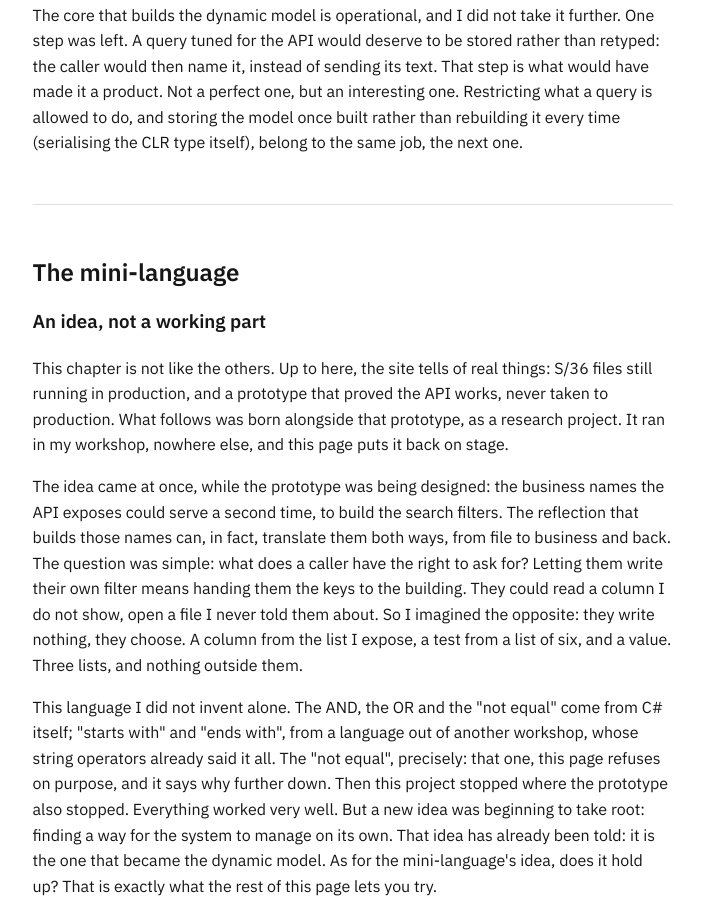
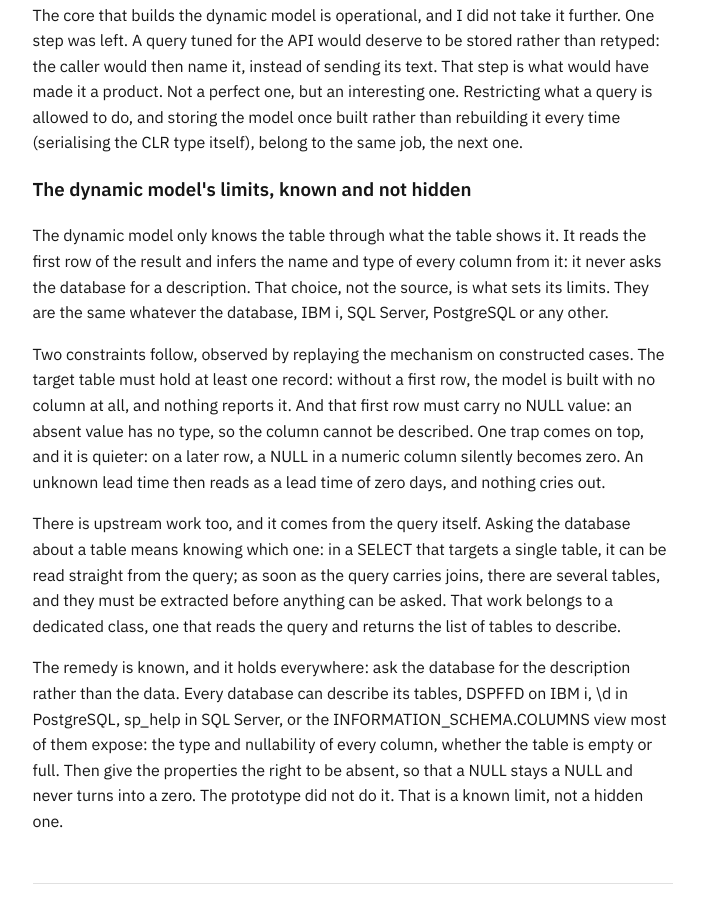
Before and after one commit to lianazel/ibm-s36-to-rest-api, a website: page index.html in a window 1280 px wide. Shown: the part 6770-7672 px from the top of the page, without its empty margins (280-981 px from the left). Drawn offline with Linux system fonts and the light colour scheme.

Commit message:
feat(solution): la section 3 dit les limites du modèle dynamique, les mêmes quel que soit le SGBD, et leur parade ; [W20] remboursée

```diff
--- a/index.html
+++ b/index.html
@@ -215,6 +215,12 @@
 
       <h3 data-i18n="section3.etape.title"></h3>
       <p data-i18n="section3.etape.p1"></p>
+
+      <h3 data-i18n="section3.limites.title"></h3>
+      <p data-i18n="section3.limites.cause"></p>
+      <p data-i18n="section3.limites.contraintes"></p>
+      <p data-i18n="section3.limites.amont"></p>
+      <p data-i18n="section3.limites.parade"></p>
     </section>
 
     <section id="mini-langage" aria-labelledby="mini-langage-titre">
--- a/js/i18n.js
+++ b/js/i18n.js
@@ -196,6 +196,13 @@ public List<object> ConstruireModeleDepuisResultat(IEnumerable<IDictionary<strin
       etape: {
         title: "Le noyau est opérationnel. Il restait une étape",
         p1: "Le noyau qui construit le modèle dynamique est opérationnel, et je ne suis pas allé plus loin. Il restait une étape. Une requête mise au point pour l'API mériterait d'être enregistrée plutôt que ressaisie : l'appelant la désignerait alors par son nom, et non par son texte. C'est cette étape qui en aurait fait un produit. Pas parfait, mais intéressant. Restreindre ce qu'une requête a le droit de faire, et enregistrer aussi le modèle une fois bâti plutôt que le refabriquer à chaque fois (sérialiser le type CLR lui-même), appartiennent au même chantier, celui d'après.",
+      },
+      limites: {
+        title: "Les limites du modèle dynamique, connues et non cachées",
+        cause: "Le modèle dynamique ne connaît la table que par ce qu'elle lui montre. Il lit la première ligne du résultat et en déduit le nom et le type de chaque colonne : il ne demande jamais sa description à la base. C'est ce choix, et non la source, qui fixe ses limites. Elles sont les mêmes quel que soit le SGBD, IBM i, SQL Server, PostgreSQL ou un autre.",
+        contraintes: "Deux contraintes en découlent, constatées en rejouant le mécanisme sur des cas construits. La table visée doit contenir au moins un enregistrement : sans première ligne, le modèle se construit sans aucune colonne, et rien ne le signale. Et cette première ligne ne doit porter aucune valeur NULL : une valeur absente n'a pas de type, la colonne ne peut pas être décrite. Un piège s'y ajoute, plus discret : sur une ligne suivante, un NULL dans une colonne numérique devient zéro sans un mot. Un délai inconnu se lit alors comme un délai de zéro jour, et rien ne crie.",
+        amont: "Un travail d'amont s'ajoute, et il naît de la requête elle-même. Interroger la base sur une table suppose de savoir laquelle : sur un SELECT qui n'en vise qu'une, elle se lit dans la requête ; dès que la requête porte des jointures, les tables sont plusieurs, et il faut les extraire avant de pouvoir demander quoi que ce soit. Ce travail se confie à une classe dédiée, qui lit la requête et rend la liste des tables à décrire.",
+        parade: "La parade est connue, et elle vaut partout : demander la description à la base plutôt qu'à la donnée. Chaque base sait décrire ses tables, DSPFFD sur IBM i, \\d sous PostgreSQL, sp_help sous SQL Server, ou la vue INFORMATION_SCHEMA.COLUMNS que la plupart exposent : le type et la nullabilité de chaque colonne, table vide ou pleine. Puis donner aux propriétés le droit d'être absentes, pour qu'un NULL reste un NULL et ne devienne jamais un zéro. Le prototype ne l'a pas fait. C'est une limite connue, pas une limite cachée.",
       },
       dessin1: {
         legende: "Écrit à la main : tout est figé d'avance, et tout est à maintenir.",
@@ -781,6 +788,13 @@ public List<object> BuildModelFromResult(IEnumerable<IDictionary<string, object>
       etape: {
         title: "The core is operational. One step was left",
         p1: "The core that builds the dynamic model is operational, and I did not take it further. One step was left. A query tuned for the API would deserve to be stored rather than retyped: the caller would then name it, instead of sending its text. That step is what would have made it a product. Not a perfect one, but an interesting one. Restricting what a query is allowed to do, and storing the model once built rather than rebuilding it every time (serialising the CLR type itself), belong to the same job, the next one.",
+      },
+      limites: {
+        title: "The dynamic model's limits, known and not hidden",
+        cause: "The dynamic model only knows the table through what the table shows it. It reads the first row of the result and infers the name and type of every column from it: it never asks the database for a description. That choice, not the source, is what sets its limits. They are the same whatever the database, IBM i, SQL Server, PostgreSQL or any other.",
+        contraintes: "Two constraints follow, observed by replaying the mechanism on constructed cases. The target table must hold at least one record: without a first row, the model is built with no column at all, and nothing reports it. And that first row must carry no NULL value: an absent value has no type, so the column cannot be described. One trap comes on top, and it is quieter: on a later row, a NULL in a numeric column silently becomes zero. An unknown lead time then reads as a lead time of zero days, and nothing cries out.",
+        amont: "There is upstream work too, and it comes from the query itself. Asking the database about a table means knowing which one: in a SELECT that targets a single table, it can be read straight from the query; as soon as the query carries joins, there are several tables, and they must be extracted before anything can be asked. That work belongs to a dedicated class, one that reads the query and returns the list of tables to describe.",
+        parade: "The remedy is known, and it holds everywhere: ask the database for the description rather than the data. Every database can describe its tables, DSPFFD on IBM i, \\d in PostgreSQL, sp_help in SQL Server, or the INFORMATION_SCHEMA.COLUMNS view most of them expose: the type and nullability of every column, whether the table is empty or full. Then give the properties the right to be absent, so that a NULL stays a NULL and never turns into a zero. The prototype did not do it. That is a known limit, not a hidden one.",
       },
       dessin1: {
         legende: "Written by hand: everything is fixed in advance, and everything has to be maintained.",
```
Also changed, not shown: tasks/ROADMAP.md (+6 -1 lines).
